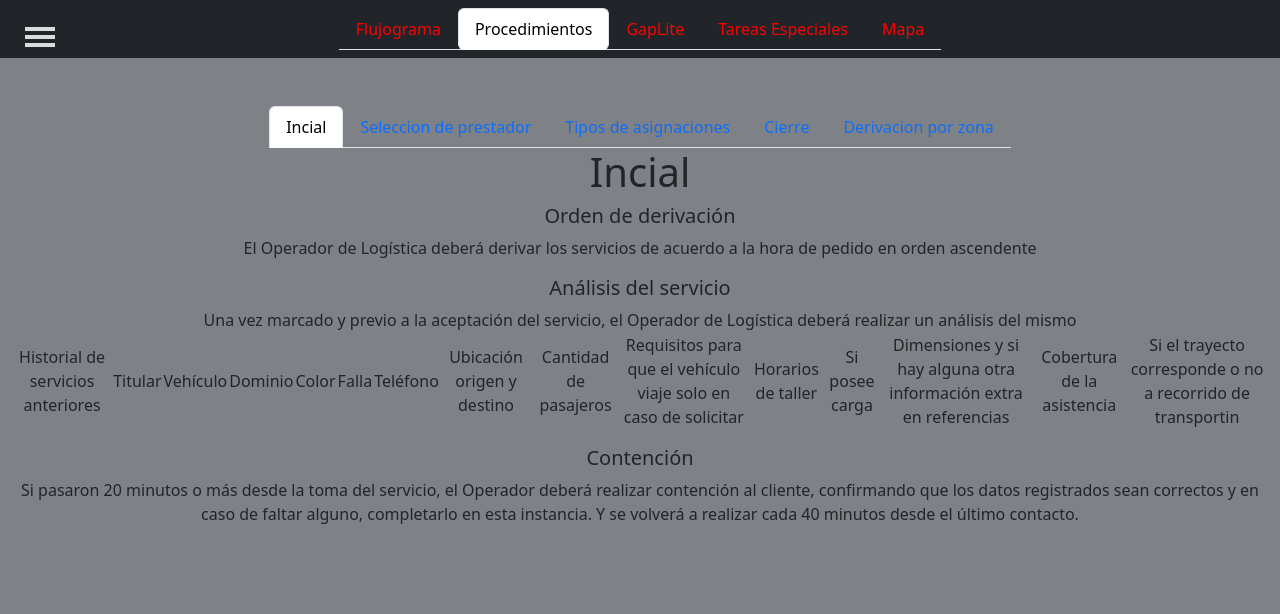
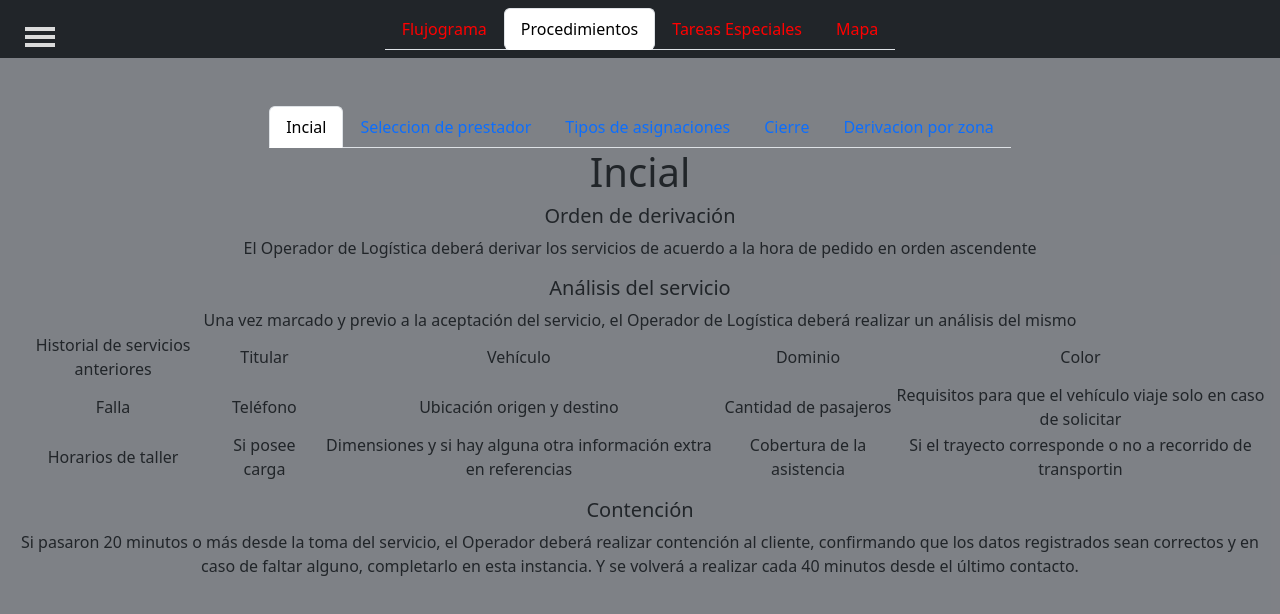
Before and after one commit to LucrePierna/intranetsos, a React (Create React App) app in the folder Client/: page /logistica/derivacion in a window 1280 px wide. Both pictures are taken after a click on the button "Procedimientos". Shown: the top 614 px of the page. Built offline with nearby package versions, Linux system fonts and the light colour scheme.

Commit message:
fix change data deleted gaplite

```diff
--- a/Client/src/Components/Logistica/Tareas/Derivacion/Navbar/NavBarDerivacion.jsx
+++ b/Client/src/Components/Logistica/Tareas/Derivacion/Navbar/NavBarDerivacion.jsx
@@ -1,7 +1,6 @@
 import React, { useState } from 'react'
 import 'bootstrap/dist/css/bootstrap.min.css';
 import Flujograma from '../secciones/Flujograma/Flujograma'
-import GapLite from '../secciones/GapLite/GapLite';
 import TareasEspeciales from '../secciones/TareasEspeciales/TareasEspeciales';
 import Procedimientos from '../secciones/Procedimientos/Procedimientos'
 import Mapas from '../secciones/Mapas/Mapas';
@@ -40,18 +39,7 @@ export default function NavBarDerivacion() {
               Procedimientos
             </button>
           </li>
-          <li className="nav-item">
-            <button
-              className={`nav-link btn ${selectedComponent === 'gaplite' ? 'active' : ''}`}
-              onClick={() => handleComponentClick('gaplite')}
-              style={{
-                color: selectedComponent === 'gaplite' ? 'black' : 'red',
-                backgroundColor: selectedComponent === 'gaplite' ? 'white' : 'initial'
-              }}
-            >
-              GapLite
-            </button>
-          </li>
+
           <li className="nav-item">
             <button
               className={`nav-link btn ${selectedComponent === 'tareas' ? 'active' : ''}`}
@@ -84,7 +72,6 @@ export default function NavBarDerivacion() {
         {selectedComponent === 'flujograma' && <Flujograma />}
         {selectedComponent === 'procedimientos' && <Procedimientos />}
         {selectedComponent === 'tareas' && <TareasEspeciales />}
-        {selectedComponent === 'gaplite' && <GapLite />}
         {selectedComponent === 'Mapas' && <Mapas />}
       </div>
     </div>
--- a/Client/src/Components/Logistica/Tareas/Derivacion/secciones/GapLite/GapLite.jsx
+++ /dev/null
@@ -1,7 +0,0 @@
-import React from 'react'
-
-export default function GapLite() {
-  return (
-    <div>GapLite</div>
-  )
-}
--- a/Client/src/Components/Logistica/Tareas/Derivacion/secciones/Procedimientos/Procedimientos.jsx
+++ b/Client/src/Components/Logistica/Tareas/Derivacion/secciones/Procedimientos/Procedimientos.jsx
@@ -36,17 +36,17 @@ export default function Procedimientos() {
                 <td>Vehículo</td>
                 <td>Dominio</td>
                 <td>Color</td>
-          <td>Falla</td>
+              </tr>
+              <tr><td>Falla</td>
                 <td>Teléfono</td>
                 <td>Ubicación origen y destino</td>
                 <td>Cantidad de pasajeros</td>
-          <td>Requisitos para que el vehículo viaje solo en caso de solicitar</td>
-          <td>Horarios de taller</td>
+                <td>Requisitos para que el vehículo viaje solo en caso de solicitar</td></tr>
+              <tr><td>Horarios de taller</td>
                 <td>Si posee carga</td>
                 <td>Dimensiones y si hay alguna otra información extra en referencias</td>
                 <td>Cobertura de la asistencia</td>
-          <td>Si el trayecto corresponde o no a recorrido de transportin</td>
-        </tr>
+                <td>Si el trayecto corresponde o no a recorrido de transportin</td></tr>
             </table>
 
           </p>
```
Lines whose indentation alone changed are shown as unchanged.
